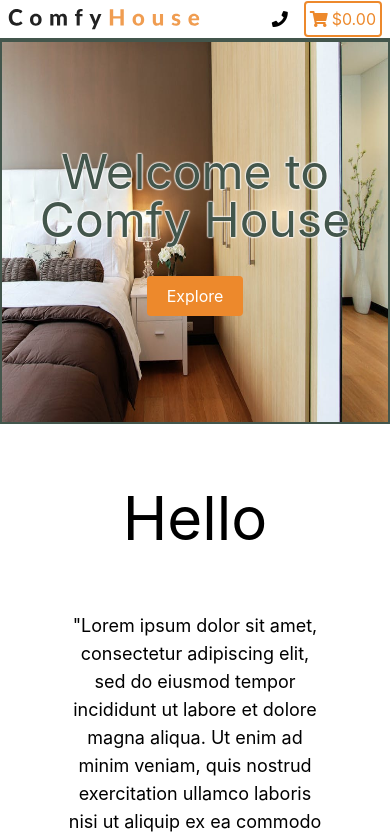
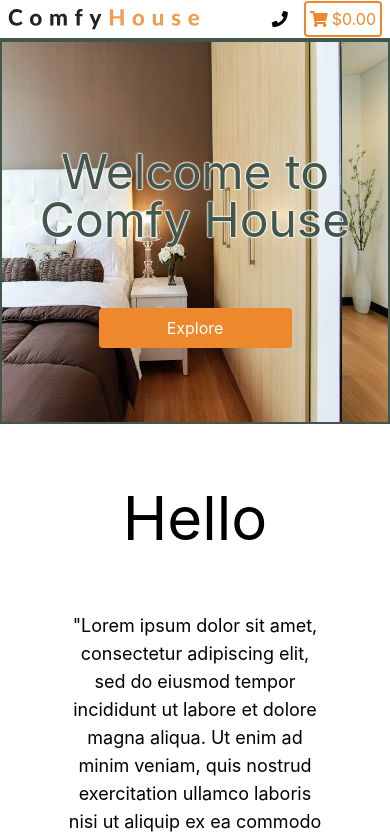
Before and after one commit to Dacker15/comfy-house, a React (Create React App) app: page / in a window 390 px wide. Shown: the top 840 px of the page. Built offline with nearby package versions, Linux system fonts and the light colour scheme; the HTML template or start-up script is replaced by a standard one.

Commit message:
perf: Improve style for input and button for mobile devices

```diff
--- a/src/components/about/styles.scss
+++ b/src/components/about/styles.scss
@@ -9,7 +9,7 @@
       @apply text-lg p-8;
     }
     &-button {
-      @apply w-1/4;
+      @apply w-2/4 lg:w-1/4;
     }
   }
   &-screen {
--- a/src/components/gallery/styles.scss
+++ b/src/components/gallery/styles.scss
@@ -4,7 +4,7 @@
     @apply text-center text-6xl;
   }
   &-input {
-    @apply w-3/4 p-1 border-2 rounded;
+    @apply w-full lg:w-3/4 p-1 border-2 rounded;
   }
   &-container {
     @apply grid lg:grid-cols-3 md:grid-cols-2 sm:grid-cols-1 gap-6;
--- a/src/components/splash/styles.scss
+++ b/src/components/splash/styles.scss
@@ -9,10 +9,10 @@
     &-explore {
       @apply flex flex-col gap-y-8 text-center items-center;
       &-title {
-        @apply text-5xl text-secondary border-text-white;
+        @apply text-5xl p-8 text-secondary border-text-white;
       }
       &-button {
-        @apply w-1/4;
+        @apply w-2/4 lg:w-1/4;
       }
     }
   }
```
